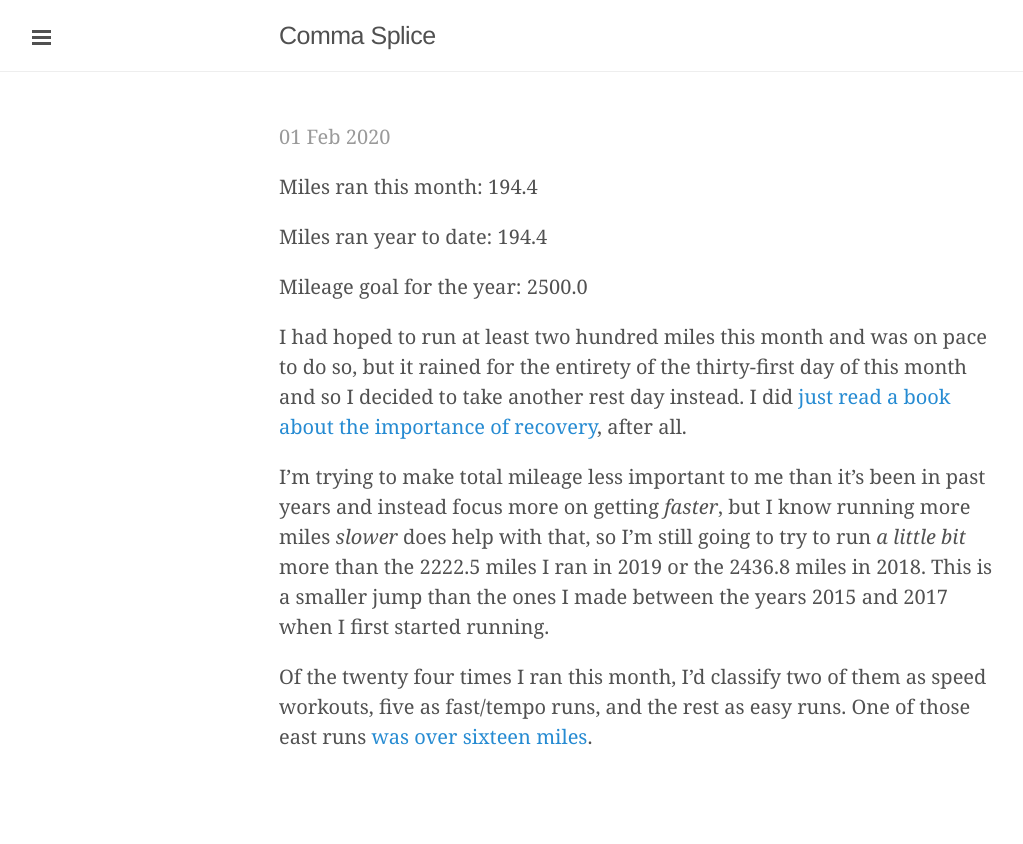
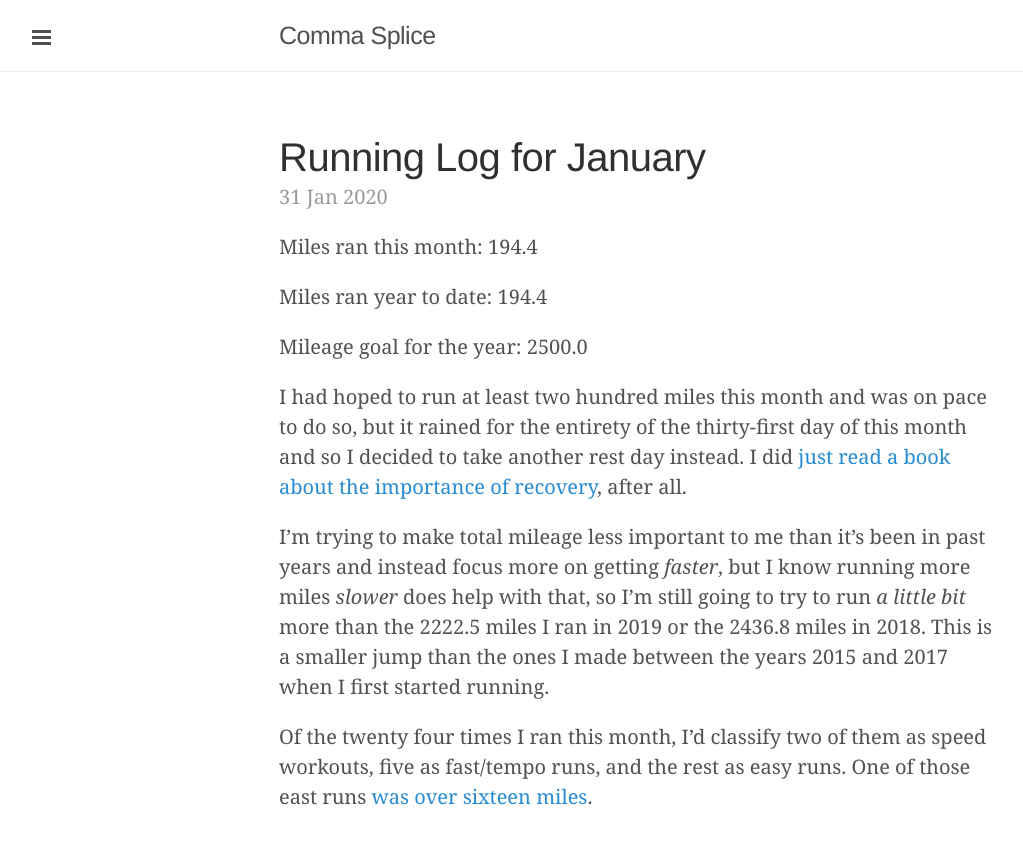
Before and after one commit to davidixon/davidixon.github.io, a Jekyll site: the page built from _posts/2020-01-31-running.md, in a window 1280 px wide. Shown: the top 844 px of the page, without its empty margins (1-1024 px from the left). Built offline with Jekyll 4.4.1, drawn with Linux system fonts in a browser that asks for light colours; our own code applies the rules of GitHub Pages for plain Markdown files.

Commit message:
fixed error in frontmatter

```diff
--- a/_posts/2020-01-31-running.md
+++ b/_posts/2020-01-31-running.md
@@ -1,7 +1,7 @@
 ---
-layout:post
-title: "Running in January"
-date: 2020-01-31 23:00
+layout: post
+title: "Running Log for January"
+date: 2020-01-31 23:30
 ---
 
 Miles ran this month: 194.4
```
